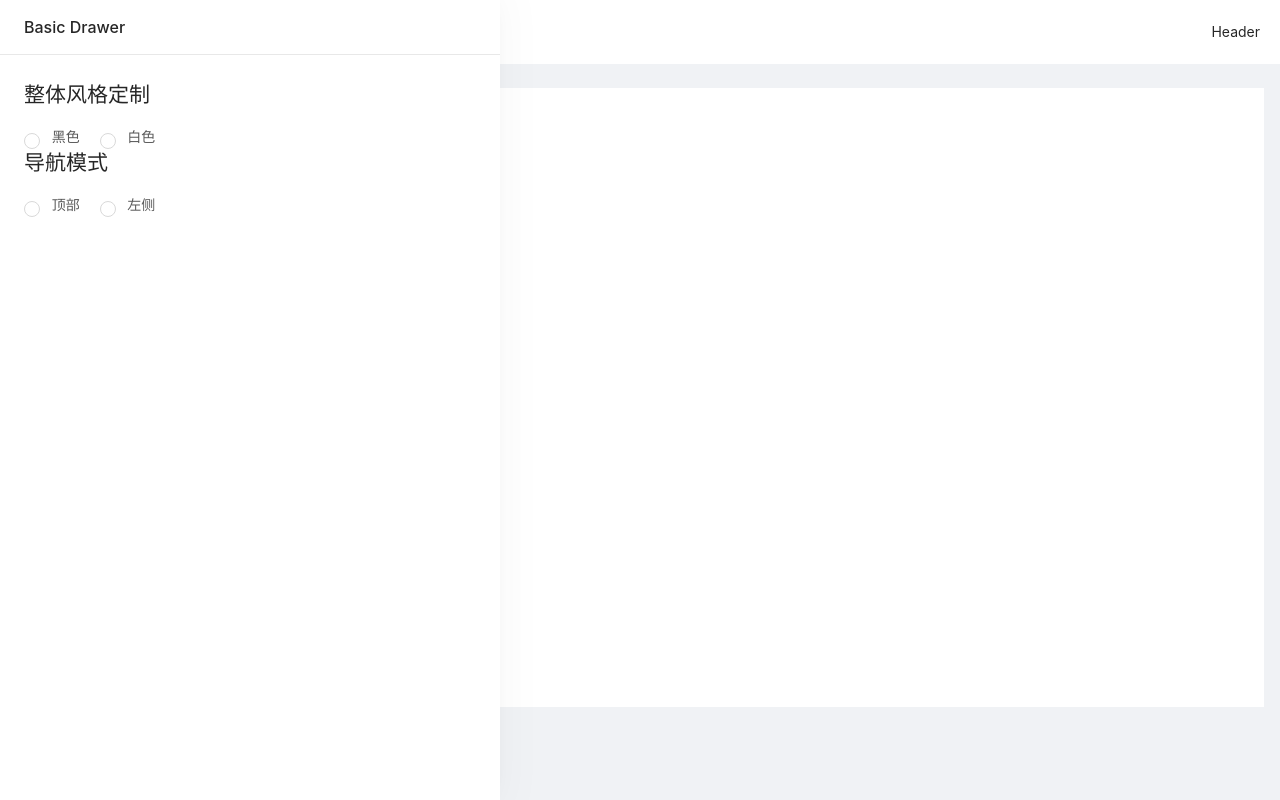
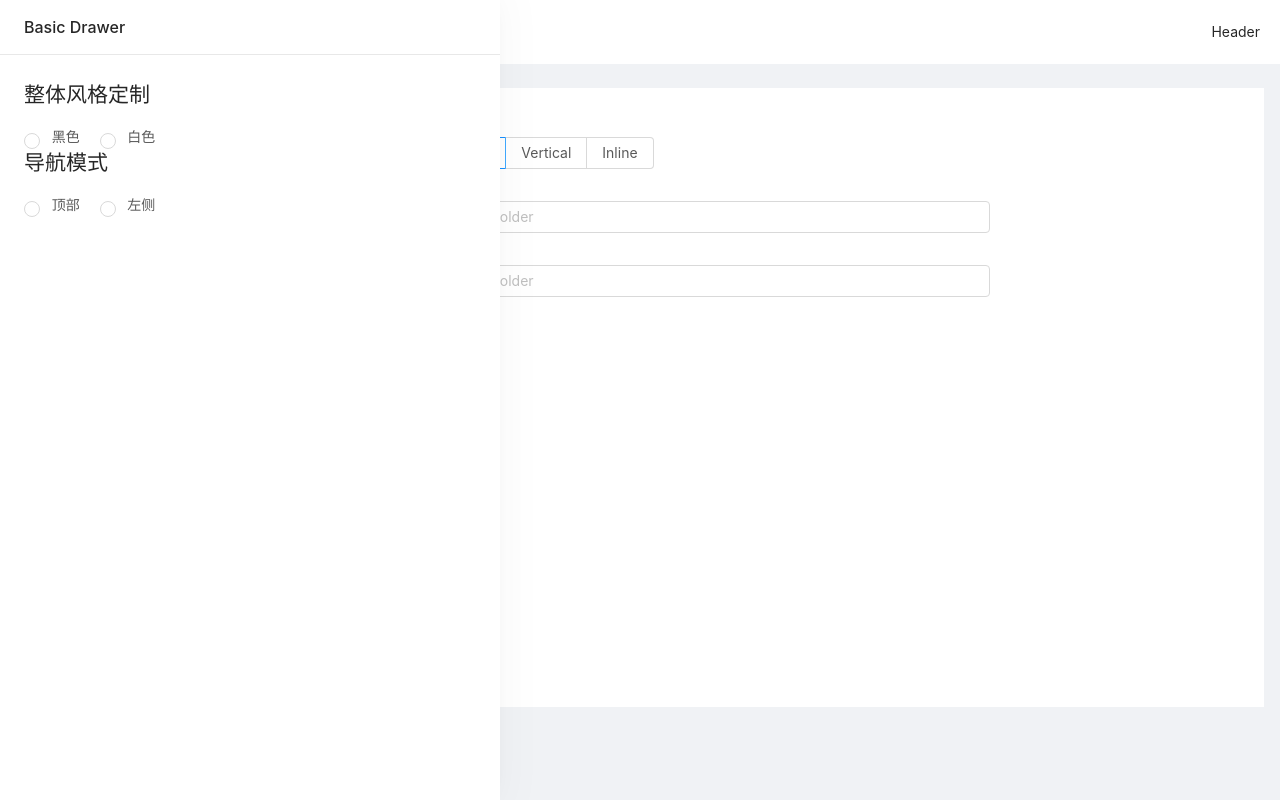
Before and after one commit to lxl0245/ant_design_pro_demo, a Vue app: page /form/basic_form in a window 1280 px wide. Built offline with nearby package versions, Linux system fonts and the light colour scheme.

Commit message:
第十二节：创建一个普通表单

```diff
--- a/src/views/Form/BasicForm.vue
+++ b/src/views/Form/BasicForm.vue
@@ -1,11 +1,118 @@
 <template>
-  <div>基础表单</div>
+  <a-form :layout="formLayout">
+    <a-form-item
+      label="Form Layout"
+      :label-col="formItemLayout.labelCol"
+      :wrapper-col="formItemLayout.wrapperCol"
+    >
+      <a-radio-group
+        default-value="horizontal"
+        @change="handleFormLayoutChange"
+      >
+        <a-radio-button value="horizontal">
+          Horizontal
+        </a-radio-button>
+        <a-radio-button value="vertical">
+          Vertical
+        </a-radio-button>
+        <a-radio-button value="inline">
+          Inline
+        </a-radio-button>
+      </a-radio-group>
+    </a-form-item>
+    <a-form-item
+      label="Field A"
+      :label-col="formItemLayout.labelCol"
+      :wrapper-col="formItemLayout.wrapperCol"
+      :validateStatus="fieldAStatus"
+      :help="fieldAHelp"
+    >
+      <a-input placeholder="input placeholder" v-model="fieldA"/>
+    </a-form-item>
+    <a-form-item
+      label="Field B"
+      :label-col="formItemLayout.labelCol"
+      :wrapper-col="formItemLayout.wrapperCol"
+      :validateStatus="fieldBStatus"
+      :help="fieldBHelp"
+    >
+      <a-input v-model="fieldB" placeholder="input placeholder" />
+    </a-form-item>
+    <a-form-item :wrapper-col="buttonItemLayout.wrapperCol">
+      <a-button type="primary" @click="handleSubmit">
+        Submit
+      </a-button>
+    </a-form-item>
+  </a-form>
 </template>
 
 <script>
 export default {
-
+  data() {
+    return {
+      formLayout: "horizontal",
+      fieldA: "",
+      fieldAStatus: "",
+      fieldAHelp: "",
+      fieldB: "",
+      fieldBStatus: "",
+      fieldBHelp: ""
+    };
+  },
+  computed: {
+    formItemLayout() {
+      const { formLayout } = this;
+      return formLayout === "horizontal"
+        ? {
+            labelCol: { span: 4 },
+            wrapperCol: { span: 14 },
+          }
+        : {};
+    },
+    buttonItemLayout() {
+      const { formLayout } = this;
+      return formLayout === "horizontal"
+        ? {
+            wrapperCol: { span: 14, offset: 4 },
+          }
+        : {};
+    },
+  },
+  methods: {
+    handleFormLayoutChange(e) {
+      this.formLayout = e.target.value;
+    },
+    handleSubmit() {
+      if (this.fieldA.length <= 5) {
+        this.filedAStatus = "error";
+        this.filedAHelp = "必须大于5个字符";
+      } else {
+        console.log({
+          fieldA: this.fieldA,
+          fieldB: this.fieldB
+        })
+      }
+    }
+  },
+  watch: {
+    fieldA(val) {
+      if (val.length <= 5) {
+        this.fieldAStatus = "error";
+        this.fieldAHelp = "必须大于5个字符";
+      } else {
+        this.fieldAStatus = "";
+        this.fieldAHelp = "";
+      }
+    },
+    fieldB(value) {
+      if (value.length <= 10) {
+        this.fieldBStatus = "error";
+        this.fieldBHelp = "必须大于15个字符";
+      } else {
+        this.fieldBStatus = "";
+        this.fieldBHelp = "";
+      }
+    }
+  }
 };
 </script>
-
-<style></style>
--- a/vue.config.js
+++ b/vue.config.js
@@ -29,6 +29,7 @@ module.exports = {
           if (req.headers.accept.indexOf("html") !== -1) {
             console.log("Skipping proxy for browser request.");
             return "/index.html";
+            // } else if (process.env.MOCK !== "none") {
           } else {
             const name = req.path
               .split("/api/")[1]
```
Also changed, not shown: src/main.js (+12 -1 lines), 1 other file (tests, documents, lock files or other folders).
